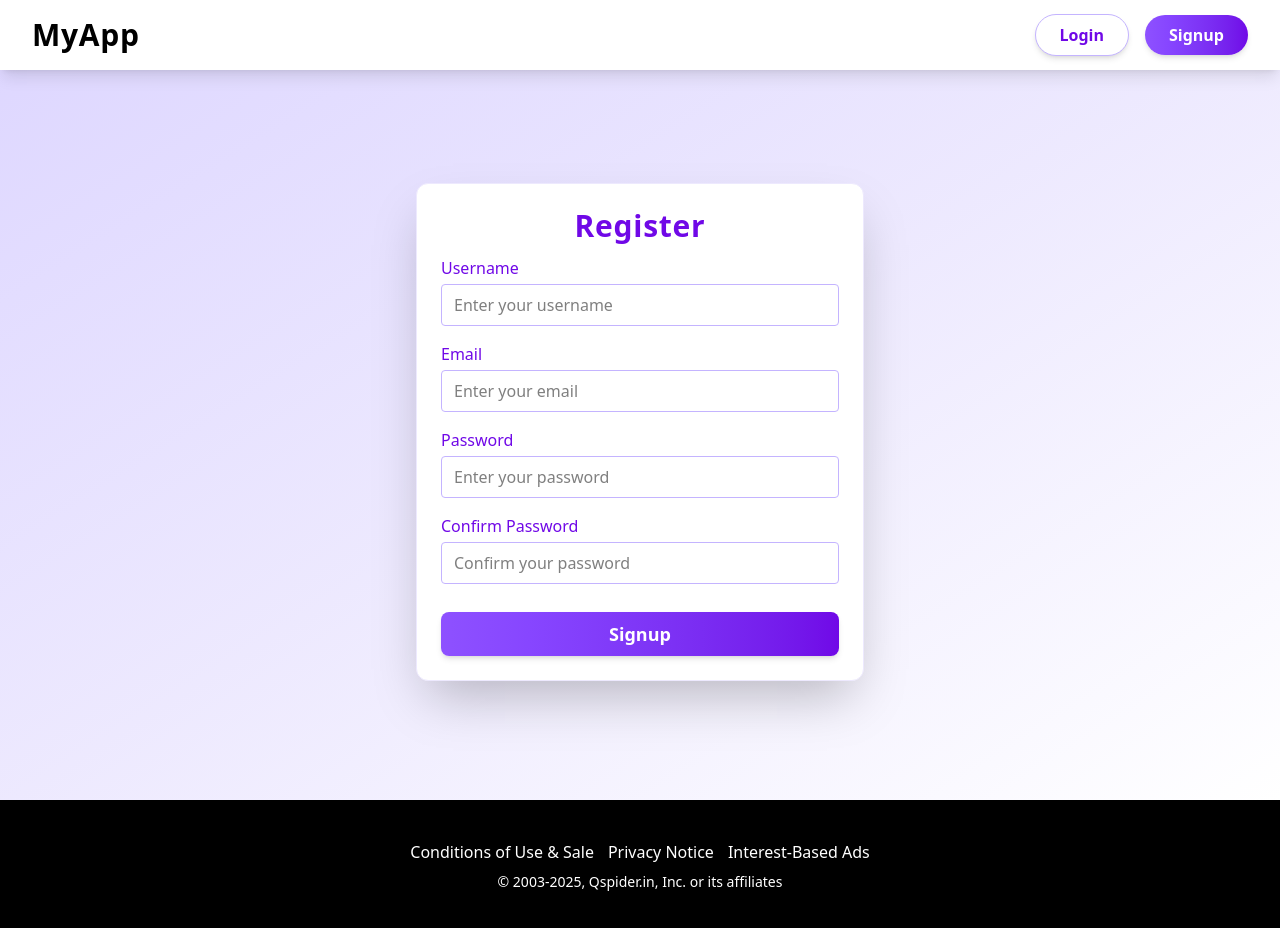
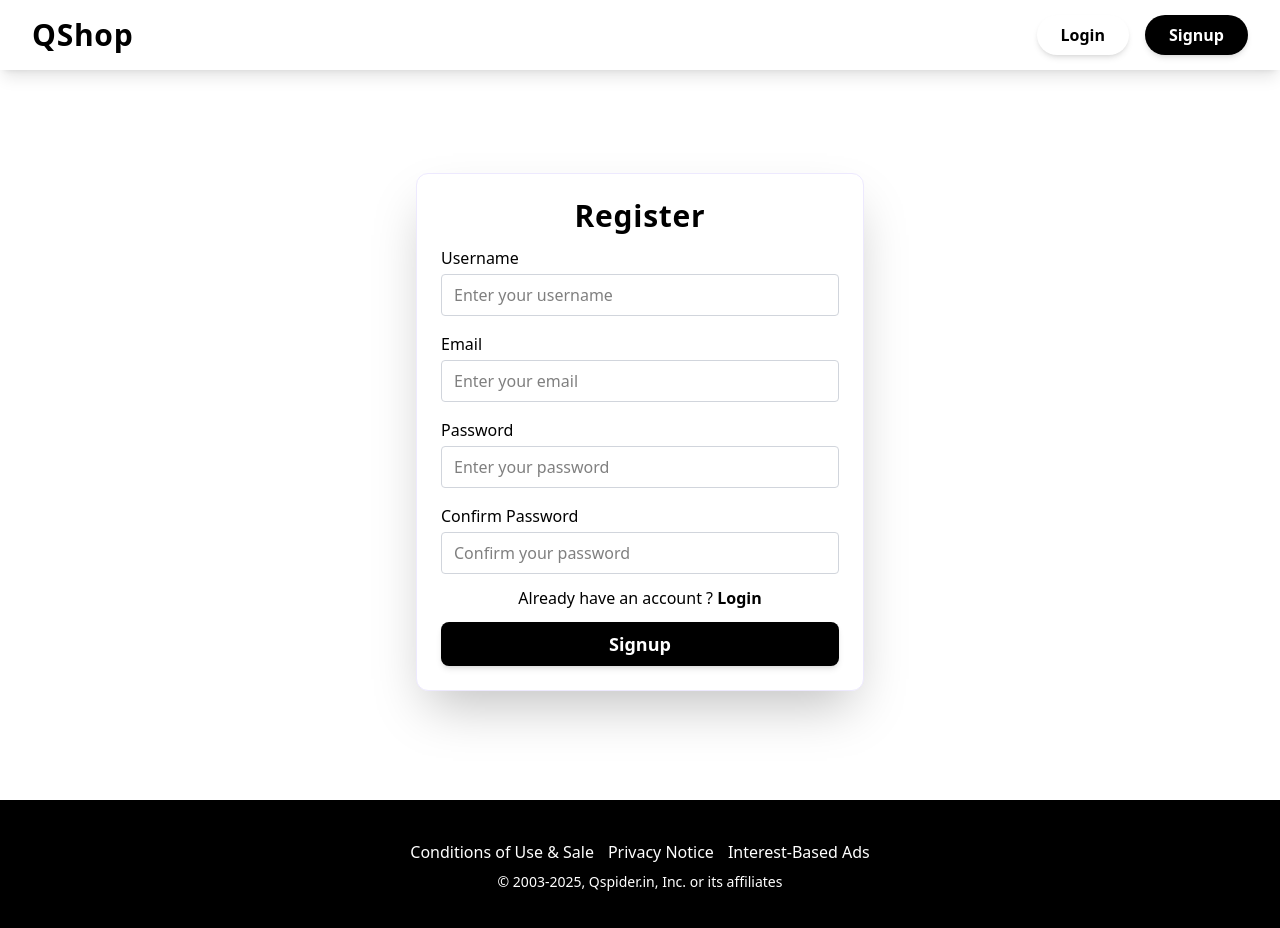
Before and after one commit to Sarvesh-1999/ReactProject-4-30, a React (Vite) app in the folder frontend/: page / in a window 1280 px wide. Shown: the top 928 px of the page. Built offline with nearby package versions, Linux system fonts and the light colour scheme.

Commit message:
Register and Login Css updated

```diff
--- a/frontend/src/components/Home.jsx
+++ b/frontend/src/components/Home.jsx
@@ -194,6 +194,9 @@ const Home = () => {
         <button className="bg-black text-white p-3">View Products</button>
       </div>
     </div>,
+
+
+
     <div className="item h-[70vh] relative" data-value="2">
       <img
         src="/assets/image1.png"
--- a/frontend/src/components/LoginPage.jsx
+++ b/frontend/src/components/LoginPage.jsx
@@ -1,7 +1,7 @@
 import { useState, useEffect } from "react";
 import { AxiosInstance } from "../routes/axiosInstance";
 import { toast } from "react-toastify";
-import { useNavigate } from "react-router-dom";
+import { Link, useNavigate } from "react-router-dom";
 
 const LoginPage = () => {
   const [formData, setFormData] = useState({
@@ -50,18 +50,18 @@ const LoginPage = () => {
   };
 
   return (
-    <div className="h-screen w-full flex justify-center items-center bg-gradient-to-br from-violet-200 via-violet-100 to-white">
+    <div className="h-screen w-full flex justify-center items-center">
       <form className="shadow-2xl mt-16 p-8 rounded-xl bg-white min-w-[350px] w-full max-w-md border border-violet-100">
-        <h3 className="text-center font-bold text-3xl text-violet-700 mb-6 tracking-wide">
+        <h3 className="text-center font-bold text-3xl text-black mb-6 tracking-wide">
           Login
         </h3>
         <div className="flex flex-col mb-5">
-          <label htmlFor="email" className="mb-1 text-violet-700 font-medium">
+          <label htmlFor="email" className="mb-1 text-black font-medium">
             Email
           </label>
           <input
             type="email"
-            className="border border-violet-300 outline-violet-400 px-3 py-2 rounded focus:ring-2 focus:ring-violet-200 transition-all"
+            className="border border-gray-300 outline-gray-700 px-3 py-2 rounded focus:ring-2 focus:ring-violet-200 transition-all"
             name="email"
             id="email"
             value={formData.email}
@@ -72,13 +72,13 @@ const LoginPage = () => {
         <div className="flex flex-col mb-7">
           <label
             htmlFor="password"
-            className="mb-1 text-violet-700 font-medium"
+            className="mb-1 text-black font-medium"
           >
             Password
           </label>
           <input
             type="password"
-            className="border border-violet-300 outline-violet-400 px-3 py-2 rounded focus:ring-2 focus:ring-violet-200 transition-all"
+            className="border border-gray-300 outline-gray-700 px-3 py-2 rounded focus:ring-2 focus:ring-violet-200 transition-all"
             name="password"
             id="password"
             value={formData.password}
@@ -86,10 +86,13 @@ const LoginPage = () => {
             placeholder="Enter your password"
           />
         </div>
+        <div className="mb-3">
+          <p className="text-center">New here ? <Link to={"/"} className="font-semibold">Register</Link></p>
+        </div>
         <div>
           <button
             onClick={login}
-            className="bg-gradient-to-r from-violet-500 to-violet-700 w-full py-2 rounded-lg text-white font-semibold shadow-md hover:from-violet-600 hover:to-violet-800 hover:scale-105 transition-all duration-200 text-lg"
+            className="bg-black w-full py-2 rounded-lg text-white font-semibold shadow-md hover:from-violet-600 hover:to-violet-800 hover:scale-105 transition-all duration-200 text-lg"
           >
             Login
           </button>
--- a/frontend/src/components/Navbar.jsx
+++ b/frontend/src/components/Navbar.jsx
@@ -17,7 +17,7 @@ const Navbar = () => {
     <>
       <nav className="absolute top-0 font-semibold h-[70px] w-full bg-white shadow-lg flex items-center justify-between px-8">
         <div className="text-3xl font-bold tracking-wide select-none cursor-pointer transition-transform hover:scale-105">
-          MyApp
+          QShop
         </div>
 
         {accesstoken ? (
@@ -46,12 +46,12 @@ const Navbar = () => {
         ) : (
           <div className="flex gap-4 items-center">
             <Link to={"/login"}>
-              <button className="bg-white px-6 py-2 rounded-full shadow-md text-violet-700 font-semibold border border-violet-300 hover:bg-violet-100 hover:scale-105 transition-all duration-200">
+              <button className="bg-white px-6 py-2 rounded-full shadow-md text-black font-semibold ]  hover:bg-violet-100 hover:scale-105 transition-all duration-200">
                 Login
               </button>
             </Link>
             <Link to={"/"}>
-              <button className="bg-gradient-to-r from-violet-500 to-violet-700 px-6 py-2 rounded-full text-white font-semibold shadow-md hover:from-violet-600 hover:to-violet-800 hover:scale-105 transition-all duration-200">
+              <button className="bg-black px-6 py-2 rounded-full text-white font-semibold shadow-md hover:from-violet-600 hover:to-violet-800 hover:scale-105 transition-all duration-200">
                 Signup
               </button>
             </Link>
--- a/frontend/src/components/RegisterPage.jsx
+++ b/frontend/src/components/RegisterPage.jsx
@@ -1,7 +1,7 @@
 import { useState } from "react";
 import { toast } from "react-toastify";
 import { AxiosInstance } from "../routes/axiosInstance";
-import { useNavigate } from "react-router-dom";
+import { Link, useNavigate } from "react-router-dom";
 
 const RegisterPage = () => {
   const [formData, setFormData] = useState({
@@ -68,21 +68,21 @@ const RegisterPage = () => {
   };
 
   return (
-    <div className="h-screen w-full flex justify-center items-center bg-gradient-to-br from-violet-200 via-violet-100 to-white">
+    <div className="h-screen w-full flex justify-center items-center ">
       <form className="shadow-2xl mt-16 p-6 rounded-xl bg-white min-w-[350px] w-full max-w-md border border-violet-100">
-        <h3 className="text-center font-bold text-3xl text-violet-700 mb-3 tracking-wide">
+        <h3 className="text-center font-bold text-3xl text-black mb-3 tracking-wide">
           Register
         </h3>
         <div className="flex flex-col mb-4">
           <label
             htmlFor="username"
-            className="mb-1 text-violet-700 font-medium"
+            className="mb-1 text-black font-medium"
           >
             Username
           </label>
           <input
             type="text"
-            className="border border-violet-300 outline-violet-400 px-3 py-2 rounded focus:ring-2 focus:ring-violet-200 transition-all"
+            className="border border-gray-300 outline-gray-700 px-3 py-2 rounded focus:ring-2 focus:ring-gray-200 transition-all"
             name="username"
             id="username"
             value={formData.username}
@@ -91,12 +91,12 @@ const RegisterPage = () => {
           />
         </div>
         <div className="flex flex-col mb-4">
-          <label htmlFor="email" className="mb-1 text-violet-700 font-medium">
+          <label htmlFor="email" className="mb-1 text-black font-medium">
             Email
           </label>
           <input
             type="email"
-            className="border border-violet-300 outline-violet-400 px-3 py-2 rounded focus:ring-2 focus:ring-violet-200 transition-all"
+            className="border border-gray-300 outline-gray-700 px-3 py-2 rounded focus:ring-2 focus:ring-gray-200 transition-all"
             name="email"
             id="email"
             value={formData.email}
@@ -107,13 +107,13 @@ const RegisterPage = () => {
         <div className="flex flex-col mb-4">
           <label
             htmlFor="password"
-            className="mb-1 text-violet-700 font-medium"
+            className="mb-1 text-black font-medium"
           >
             Password
           </label>
           <input
             type="password"
-            className="border border-violet-300 outline-violet-400 px-3 py-2 rounded focus:ring-2 focus:ring-violet-200 transition-all"
+            className="border border-gray-300 outline-gray-700 px-3 py-2 rounded focus:ring-2 focus:ring-gray-200 transition-all"
             name="password"
             id="password"
             value={formData.password}
@@ -121,16 +121,16 @@ const RegisterPage = () => {
             placeholder="Enter your password"
           />
         </div>
-        <div className="flex flex-col mb-7">
+        <div className="flex flex-col mb-3">
           <label
             htmlFor="confirmpassword"
-            className="mb-1 text-violet-700 font-medium"
+            className="mb-1 text-black font-medium"
           >
             Confirm Password
           </label>
           <input
             type="password"
-            className="border border-violet-300 outline-violet-400 px-3 py-2 rounded focus:ring-2 focus:ring-violet-200 transition-all"
+            className="border border-gray-300 outline-gray-700 px-3 py-2 rounded focus:ring-2 focus:ring-gray-200 transition-all"
             name="confirmpassword"
             id="confirmpassword"
             value={formData.confirmpassword}
@@ -138,10 +138,13 @@ const RegisterPage = () => {
             placeholder="Confirm your password"
           />
         </div>
+        <div className="mb-3">
+          <p className="text-center">Already have an account ? <Link to={"/login"} className="font-semibold">Login</Link></p>
+        </div>
         <div>
           <button
             onClick={register}
-            className="bg-gradient-to-r from-violet-500 to-violet-700 w-full py-2 rounded-lg text-white font-semibold shadow-md hover:from-violet-600 hover:to-violet-800 hover:scale-105 transition-all duration-200 text-lg"
+            className="bg-black w-full py-2 rounded-lg text-white font-semibold shadow-md hover:from-violet-600 hover:to-violet-800 hover:scale-105 transition-all duration-200 text-lg"
           >
             Signup
           </button>
```
